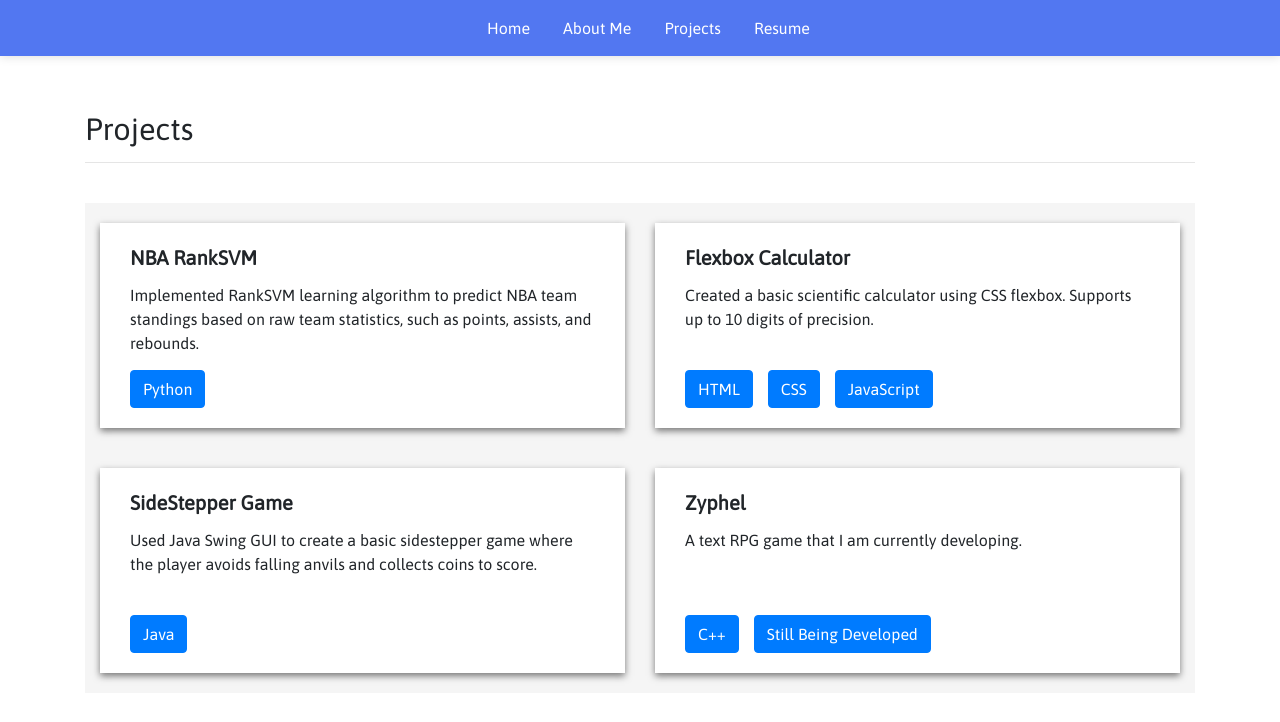
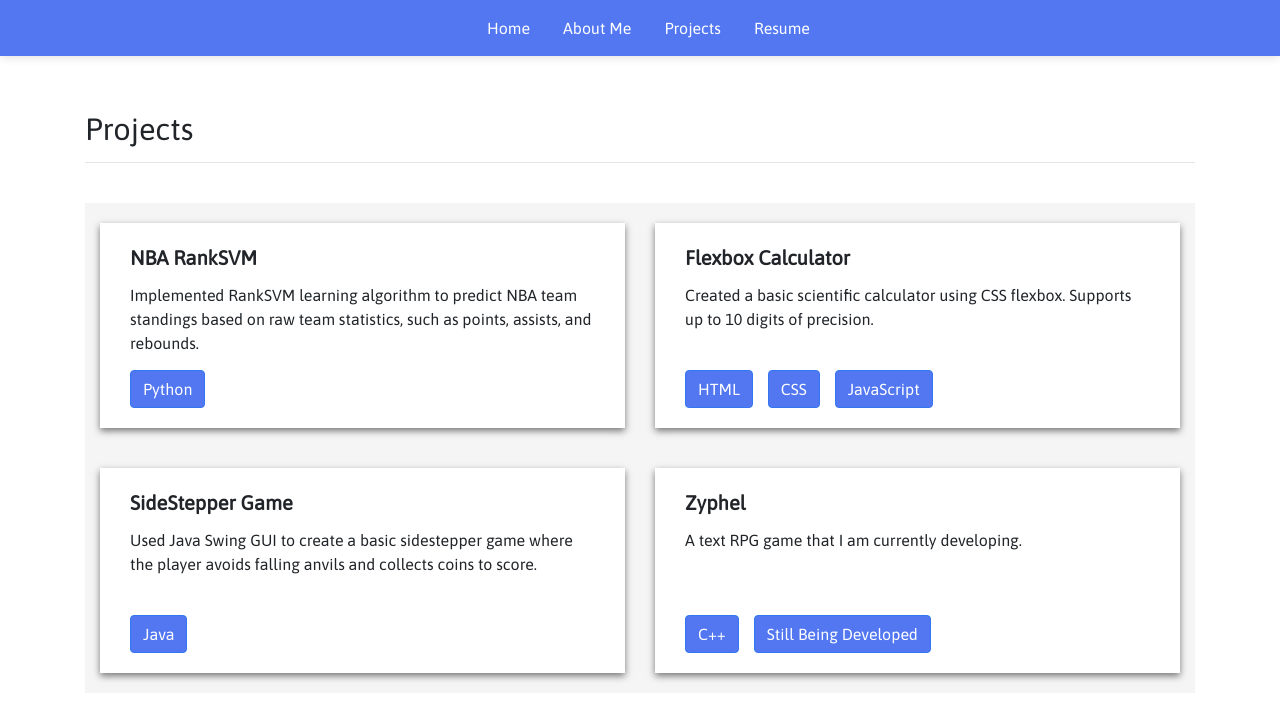
Before and after one commit to jonatlee/jonatlee.github.io, a React (Create React App) app: page /projects in a window 1280 px wide. Shown: the top 722 px of the page. Built offline with nearby package versions, Linux system fonts and the light colour scheme.

Commit message:
cleaned up project page

```diff
--- a/src/components/pages/Projects.js
+++ b/src/components/pages/Projects.js
@@ -2,9 +2,13 @@ import React from 'react';
 import {Container, Row, Col, Button} from 'react-bootstrap';
 
 class Projects extends React.Component {
+    onClick = (projName) => {
+        window.location = `https://github.com/jonatlee/${projName}`;
+    }
+
     render() {
         return (
-            <Container style={{marginBottom: 25}}>
+            <Container style={{marginBottom: 75}}>
                 <div className="project-header">
                     Projects
                 </div>
@@ -12,7 +16,10 @@ class Projects extends React.Component {
                 <Container className="projects-container" style={{marginBottom: 0}}>
                     <Row style={{paddingBottom: 0}}>
                         <Col>
-                            <Container className="projects-proj">
+                            <Container
+                                className="projects-proj"
+                                onClick={() => this.onClick("nba-ranksvm")}
+                                >
                                 <div className="projects-proj-name">
                                     NBA RankSVM
                                 </div>
@@ -22,14 +29,16 @@ class Projects extends React.Component {
                                     as points, assists, and rebounds.
                                 </div>
                                 <div className="projects-proj-langs">
-                                    <Button className="projects-proj-langs-btn">
+                                    <Button className="projects-proj-langs-btn" disabled>
                                         Python
                                     </Button>
                                 </div>
                             </Container>
                         </Col>
                         <Col>
-                            <Container className="projects-proj">
+                            <Container
+                                className="projects-proj"
+                                onClick={() => this.onClick("flexbox-calculator")}>
                                 <div className="projects-proj-name">
                                     Flexbox Calculator
                                 </div>
@@ -40,13 +49,13 @@ class Projects extends React.Component {
                                 </div>
                                 <br />
                                 <div className="projects-proj-langs">
-                                    <Button className="projects-proj-langs-btn">
+                                    <Button className="projects-proj-langs-btn" disabled>
                                         HTML
                                     </Button>
-                                    <Button className="projects-proj-langs-btn off">
+                                    <Button className="projects-proj-langs-btn off" disabled>
                                         CSS
                                     </Button>
-                                    <Button className="projects-proj-langs-btn off">
+                                    <Button className="projects-proj-langs-btn off" disabled>
                                         JavaScript
                                     </Button>
                                 </div>
@@ -55,7 +64,9 @@ class Projects extends React.Component {
                     </Row>
                     <Row style={{paddingTop: 0, paddingBottom: 20}}>
                         <Col>
-                            <Container className="projects-proj">
+                            <Container
+                                className="projects-proj"
+                                onClick={() => this.onClick("sidestepper-game")}>
                                 <div className="projects-proj-name">
                                     SideStepper Game
                                 </div>
@@ -65,14 +76,16 @@ class Projects extends React.Component {
                                 </div>
                                 <br />
                                 <div className="projects-proj-langs">
-                                    <Button className="projects-proj-langs-btn">
+                                    <Button className="projects-proj-langs-btn" disabled>
                                         Java
                                     </Button>
                                 </div>
                             </Container>
                         </Col>
                         <Col>
-                            <Container className="projects-proj">
+                            <Container
+                                className="projects-proj"
+                                onClick={() => this.onClick("text-rpg-game")}>
                                 <div className="projects-proj-name">
                                     Zyphel
                                 </div>
@@ -82,10 +95,10 @@ class Projects extends React.Component {
                                 <br />
                                 <br />
                                 <div className="projects-proj-langs">
-                                    <Button className="projects-proj-langs-btn">
+                                    <Button className="projects-proj-langs-btn" disabled>
                                         C++
                                     </Button>
-                                    <Button className="projects-proj-langs-btn off">
+                                    <Button className="projects-proj-langs-btn off" disabled>
                                         Still Being Developed
                                     </Button>
                                 </div>
--- a/src/components/pages/styles/projects.css
+++ b/src/components/pages/styles/projects.css
@@ -11,6 +11,12 @@
     background-color: #FFFFFF;
     padding: 20px 30px;
     box-shadow: 0 3px 7px #777;
+    transition: transform .2s;
+}
+
+.projects-proj:hover {
+    transform: scale(1.03);
+    cursor: pointer;
 }
 
 .projects-proj-name {
@@ -26,8 +32,10 @@
     margin-top: 15px;
 }
 
-.projects-proj-langs.btn {
+.projects-proj-langs-btn:disabled, .btn.btn-primary:disabled {
     background-color: #5277F1;
+    border-color: #3277F1;
+    opacity: 1;
 }
 
 .off {
```
